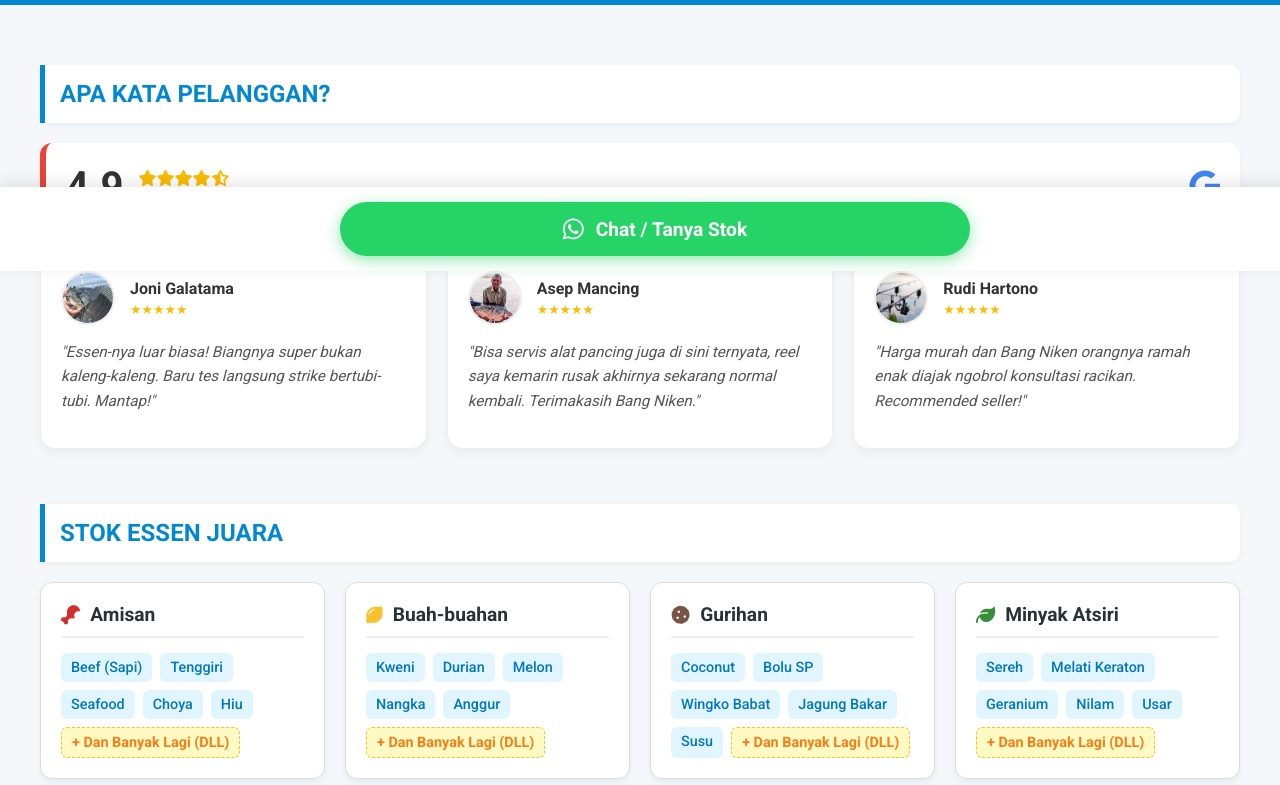
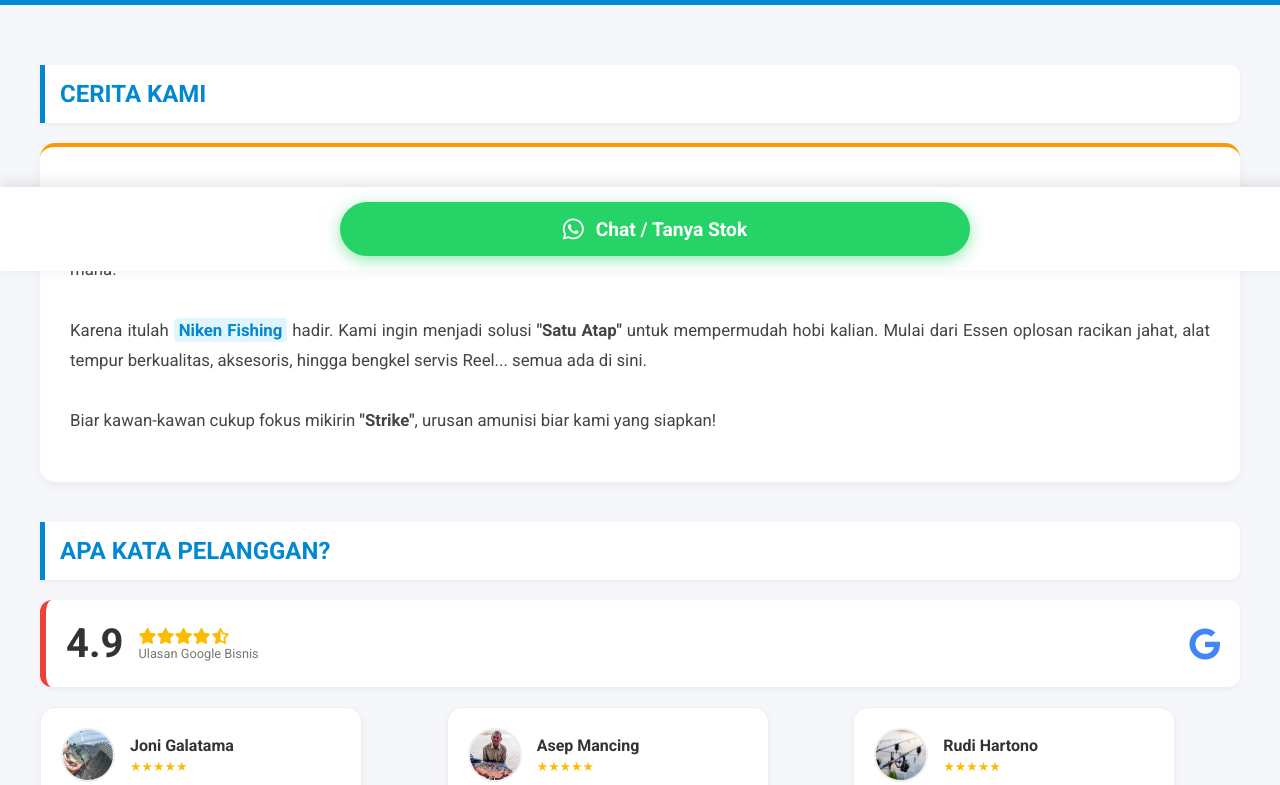
Before and after one commit to adi-ilkom/toko-nikenfishing, a plain HTML site: page index.html in a window 1280 px wide. Shown: the part 529-1314 px from the top of the page. Drawn offline with Linux system fonts and the light colour scheme.

Commit message:
Update index.html

```diff
--- a/index.html
+++ b/index.html
@@ -4,7 +4,7 @@
     <meta charset="UTF-8">
     <meta name="viewport" content="width=device-width, initial-scale=1.0">
     <title>Niken Fishing - Sahabat Pemancing</title>
-    <link href="https://fonts.googleapis.com/css2?family=Roboto:wght@400;500;700&display=swap" rel="stylesheet">
+    <link href="https://fonts.googleapis.com/css2?family=Roboto:wght@300;400;500;700&display=swap" rel="stylesheet">
     <link rel="stylesheet" href="https://cdnjs.cloudflare.com/ajax/libs/font-awesome/6.4.0/css/all.min.css">
 
     <style>
@@ -43,19 +43,19 @@
             height: auto;
             margin-bottom: 20px;
             filter: brightness(1.2) drop-shadow(0 0 15px rgba(0, 255, 255, 0.8));
-            transition: transform 0.3s; /* Efek zoom dikit pas di hover */
+            transition: transform 0.3s;
         }
         .header-logo-img:hover { transform: scale(1.05); }
 
         .header-title-img {
             width: 90%;
-            max-width: 600px; /* Diperlebar buat PC */
+            max-width: 600px;
             height: auto;
             filter: brightness(1.1) drop-shadow(0 0 15px rgba(255, 255, 255, 0.7));
             margin-bottom: 20px;
         }
 
-        /* VIDEOTRON / RUNNING TEXT */
+        /* VIDEOTRON */
         .videotron-container {
             width: 100%;
             background: rgba(0, 0, 0, 0.7);
@@ -74,7 +74,7 @@
             color: #ffeb3b;
             text-shadow: 2px 2px 4px #000;
             padding-left: 100%;
-            animation: jalan-kiri 15s linear infinite; /* Sedikit diperlambat biar enak dibaca di layar lebar */
+            animation: jalan-kiri 15s linear infinite;
         }
 
         @keyframes jalan-kiri {
@@ -82,9 +82,8 @@
             100% { transform: translate(-100%, 0); margin-left: -20px;}
         }
 
-        /* --- CONTAINER UTAMA (KUNCI RESPONSIF) --- */
+        /* CONTAINER */
         .container {
-            /* Ubah dari 800px jadi 1200px biar lebar di PC */
             max-width: 1200px;
             margin: 0 auto;
             padding: 20px;
@@ -103,25 +102,40 @@
             padding-bottom: 15px;
             box-shadow: 0 2px 5px rgba(0,0,0,0.05);
             border-radius: 0 10px 10px 0;
-            font-size: 1.5rem; /* Judul lebih besar */
+            font-size: 1.5rem;
         }
 
-        /* --- GRID SYSTEM PINTAR (RESPONSIF) --- */
+        /* STORY BOX (CERITA KAMI & INFO ESSEN) */
+        .story-box {
+            background: white;
+            padding: 30px;
+            border-radius: 15px;
+            box-shadow: 0 4px 10px rgba(0,0,0,0.05);
+            margin-bottom: 30px;
+        }
+        .story-text {
+            font-size: 1.05rem;
+            line-height: 1.8;
+            color: #444;
+            text-align: justify;
+        }
+        .story-highlight {
+            font-weight: bold;
+            color: var(--biru-laut);
+            background: #e1f5fe;
+            padding: 2px 5px;
+            border-radius: 4px;
+        }
+        /* ------------------------------------- */
+
+        /* GRID SYSTEM */
         .katalog-essen {
             display: grid;
-            grid-template-columns: 1fr; /* HP: 1 Kolom */
+            grid-template-columns: 1fr;
             gap: 20px;
         }
-
-        /* Tablet (Lebar min 600px): Jadi 2 Kolom */
-        @media (min-width: 600px) {
-            .katalog-essen { grid-template-columns: 1fr 1fr; }
-        }
-
-        /* Laptop/PC (Lebar min 1024px): Jadi 4 Kolom! */
-        @media (min-width: 1024px) {
-            .katalog-essen { grid-template-columns: repeat(4, 1fr); }
-        }
+        @media (min-width: 600px) { .katalog-essen { grid-template-columns: 1fr 1fr; } }
+        @media (min-width: 1024px) { .katalog-essen { grid-template-columns: repeat(4, 1fr); } }
 
         .kotak-produk {
             background: white;
@@ -130,10 +144,9 @@
             padding: 20px;
             box-shadow: 0 4px 6px rgba(0,0,0,0.05);
             transition: transform 0.3s, box-shadow 0.3s;
-            height: 100%; /* Biar tinggi kartunya sama rata */
+            height: 100%;
             box-sizing: border-box;
         }
-        /* Efek Hover di PC */
         .kotak-produk:hover {
             transform: translateY(-5px);
             box-shadow: 0 10px 20px rgba(0,0,0,0.1);
@@ -184,8 +197,6 @@
             border-left: 6px solid #ea4335;
             box-shadow: 0 2px 5px rgba(0,0,0,0.05);
         }
-
-        /* Scroll Review Responsif */
         .review-scroll {
             display: flex;
             gap: 20px;
@@ -194,22 +205,17 @@
             scrollbar-width: none;
         }
         .review-scroll::-webkit-scrollbar { display: none; }
-
-        /* Trik Khusus PC: Review jadi Grid 3 Kolom, bukan scroll */
         @media (min-width: 1024px) {
             .review-scroll {
                 display: grid;
                 grid-template-columns: repeat(3, 1fr);
                 overflow-x: visible;
             }
-            .card-review {
-                min-width: auto; /* Hapus batasan lebar di PC */
-                max-width: 100%;
-            }
+            .card-review { max-width: 100%; min-width: auto; }
         }
 
         .card-review {
-            min-width: 280px; /* HP tetap scroll */
+            min-width: 280px;
             max-width: 280px;
             background: white;
             border: 1px solid #eee;
@@ -218,8 +224,6 @@
             box-shadow: 0 4px 10px rgba(0,0,0,0.05);
             flex-shrink: 0;
         }
-        /* Hapus max-width di PC (ditimpa media query di atas) */
-        @media (min-width: 1024px) { .card-review { max-width: none; min-width: auto; } }
 
         .reviewer-info {
             display: flex;
@@ -236,16 +240,11 @@
             flex-shrink: 0;
             background-color: #ddd;
         }
-        .avatar img {
-            width: 100%;
-            height: 100%;
-            object-fit: cover;
-        }
+        .avatar img { width: 100%; height: 100%; object-fit: cover; }
         .reviewer-info .name { font-size: 1rem; font-weight: bold; color: #333; }
         .reviewer-info .stars { color: var(--kuning-google); font-size: 0.8rem; margin-top: 4px; }
         .review-text { font-size: 0.95rem; color: #555; line-height: 1.6; font-style: italic; }
 
-        /* LIST ALAT */
         ul.list-alat { list-style: none; padding: 0; }
         ul.list-alat li { padding: 12px 0; border-bottom: 1px dashed #ccc; display: flex; align-items: center; font-size: 1.05rem;}
         ul.list-alat i { color: var(--hijau-alam); margin-right: 15px; font-size: 1.2rem;}
@@ -288,7 +287,7 @@
             background-color: #25d366;
             color: white;
             width: 95%;
-            max-width: 600px; /* Batas lebar tombol di PC */
+            max-width: 600px;
             padding: 15px;
             text-align: center;
             border-radius: 50px;
@@ -323,6 +322,18 @@
     </header>
 
     <div class="container">
+
+        <h2 class="judul-bagian">Cerita Kami</h2>
+        <div class="story-box" style="border-top: 4px solid #ff9800;">
+            <p class="story-text">
+                <i class="fa-solid fa-quote-left" style="font-size: 2rem; color: #ff9800; float: left; margin-right: 10px;"></i>
+                Berawal dari tahun 2018, Niken Fishing lahir dari sebuah kegelisahan yang mungkin kawan-kawan juga rasakan: <strong>Ribetnya persiapan mancing</strong>. Dulu, saya sering kewalahan harus keliling ke banyak tempat; beli umpan di toko A, cari alat pancing di toko B, giliran Reel rusak bingung mau servis di mana.
+                <br><br>
+                Karena itulah <span class="story-highlight">Niken Fishing</span> hadir. Kami ingin menjadi solusi <strong>"Satu Atap"</strong> untuk mempermudah hobi kalian. Mulai dari Essen oplosan racikan jahat, alat tempur berkualitas, aksesoris, hingga bengkel servis Reel... semua ada di sini.
+                <br><br>
+                Biar kawan-kawan cukup fokus mikirin <strong>"Strike"</strong>, urusan amunisi biar kami yang siapkan!
+            </p>
+        </div>
 
         <h2 class="judul-bagian">Apa Kata Pelanggan?</h2>
         <div class="google-header">
@@ -363,6 +374,17 @@
         </div>
 
         <h2 class="judul-bagian">Stok Essen Juara</h2>
+
+        <div class="story-box" style="border-top: 4px solid #d32f2f;">
+            <p class="story-text">
+                <i class="fa-solid fa-triangle-exclamation" style="color: #d32f2f; margin-right: 5px;"></i>
+                <strong>JUJUR SOAL KUALITAS:</strong><br>
+                Essen yang kami jual adalah <strong>Biang Murni 100% Kualitas Super</strong>, bukan barang "abal-abal" campuran yang aromanya hilang saat kena air atau dicampur umpan.
+                <br><br>
+                <span style="color: #d32f2f; font-weight: bold;">Boleh Diadu!</span> Kami memikirkan kualitas jangka panjang, bukan hanya keuntungan sesaat. Prinsip kami: <em>"Untung tipis nggak masalah, yang penting kualitas terbaik dan harga tetap standar pasar."</em>
+            </p>
+        </div>
+
         <div class="katalog-essen">
             <div class="kotak-produk">
                 <div class="nama-kategori"><i class="fa-solid fa-drumstick-bite" style="color: #d32f2f;"></i> Amisan</div>
```
